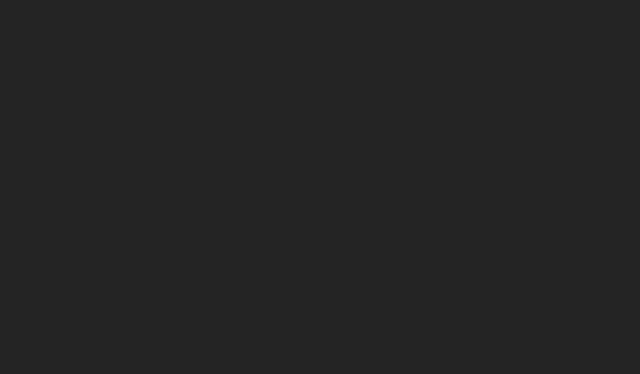
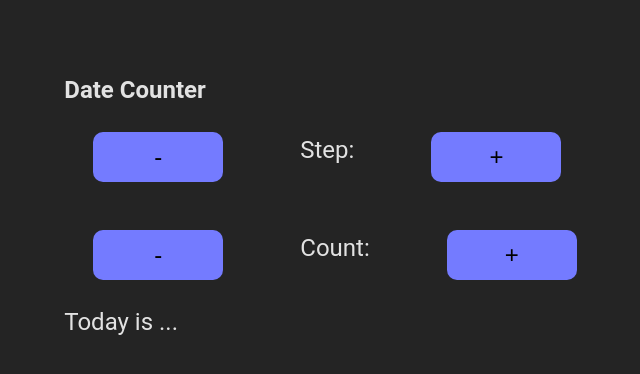
Before and after one commit to naLeilan/All-Challenges, a React (Vite) app: page /datecounter in a window 1280 px wide. Before the commit this address had no page. Shown: the top 374 px of the page, without its empty margins (305-945 px from the left). Built offline with nearby package versions, Linux system fonts and the light colour scheme.

Commit message:
aded date counter css

```diff
--- a/src/App.jsx
+++ b/src/App.jsx
@@ -4,6 +4,7 @@ import StepSlider from "./pages/StepSlider";
 import AnimalsList from "./pages/Animals";
 import PackingList from "./pages/PackingList";
 import Tests from "./pages/Tests";
+import DateCounter from "./pages/DateCounter";
 
 function App() {
   return (
@@ -14,6 +15,7 @@ function App() {
         <Route path="animals" element={<AnimalsList />} />
         <Route path="packing" element={<PackingList />} />
         <Route path="tests" element={<Tests />} />
+        <Route path="datecounter" element={<DateCounter />} />
       </Routes>
     </BrowserRouter>
   );
--- a/src/index.css
+++ b/src/index.css
@@ -130,7 +130,26 @@ a {
 .close:hover {
   color: var(--color-blue1);
 }
-/*****************/
+/**** datecount  ****/
+.datecount {
+  display: flex;
+  flex-direction: column;
+  width: 100%;
+  padding: 1rem;
+}
+
+.step {
+  display: flex;
+  gap: 3rem;
+  padding: 1rem;
+}
+
+.count {
+  display: flex;
+  gap: 3rem;
+  padding: 1rem;
+}
+
 /*****************/
 /*****************/
 .btn {
--- a/src/pages/AppLayout.jsx
+++ b/src/pages/AppLayout.jsx
@@ -8,6 +8,7 @@ function AppLayout() {
         <Link to="/stepslider">Step Slider</Link>
         <Link to="/animals">Animal List</Link>
         <Link to="/packing">Packing List</Link>
+        <Link to="/datecounter">Date Counter</Link>
         <Link to="/tests">Tests</Link>
       </div>
     </div>
--- /dev/null
+++ b/src/pages/DateCounter.jsx
@@ -0,0 +1,20 @@
+function DateCounter() {
+  return (
+    <div className="datecount">
+      <h4>Date Counter</h4>
+      <div className="step">
+        <button className="btn">-</button>
+        <p>Step:</p>
+        <button className="btn">+</button>
+      </div>
+      <div className="count">
+        <button className="btn">-</button>
+        <p>Count:</p>
+        <button className="btn">+</button>
+      </div>
+      <p>Today is ...</p>
+    </div>
+  );
+}
+
+export default DateCounter;
```
